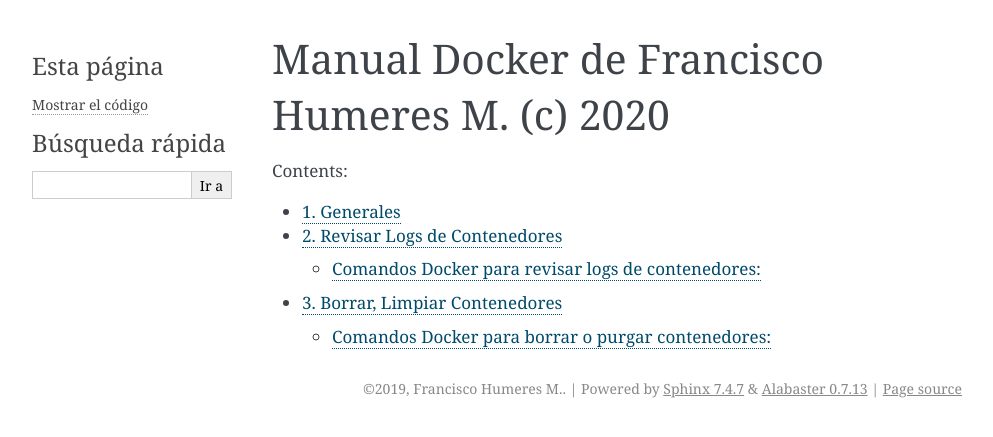
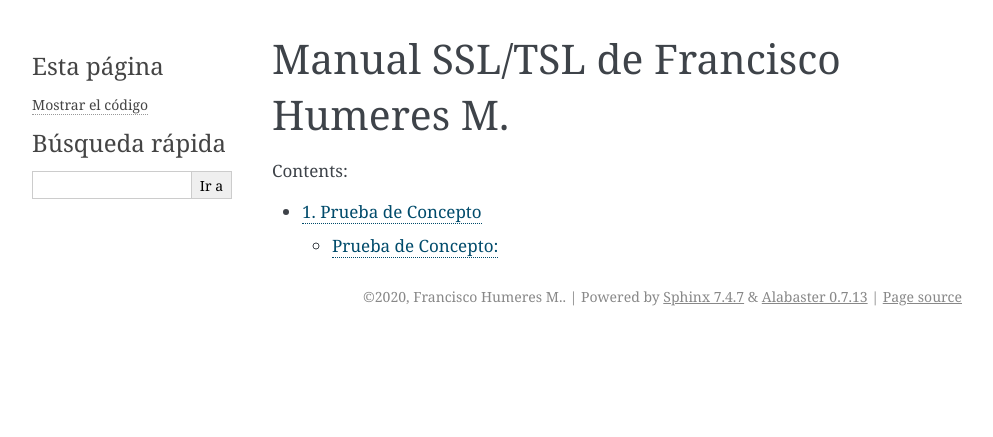
Before and after one commit to panchohumeres/panchoMan, a Sphinx documentation site: the page built from source/index.rst, in a window 1280 px wide. Shown: the top 437 px of the page, without its empty margins (148-1141 px from the left). Built offline with Sphinx 7.4.7, drawn with Linux system fonts in a browser that asks for light colours; pages that are not in the unit, such as notebooks, are missing from menus.

Commit message:
iniciando docs de ssl_tsl

```diff
--- a/source/conf.py
+++ b/source/conf.py
@@ -17,8 +17,8 @@
 
 # -- Project information -----------------------------------------------------
 
-project = 'Manual Docker'
-copyright = '2019, Francisco Humeres M.'
+project = 'Manual SSL/TSL'
+copyright = '2020, Francisco Humeres M.'
 author = 'Francisco Humeres M.'
 
 # The full version, including alpha/beta/rc tags
--- a/source/index.rst
+++ b/source/index.rst
@@ -3,13 +3,11 @@
    You can adapt this file completely to your liking, but it should at least
    contain the root `toctree` directive.
 
-Manual Docker de Francisco Humeres M. (c) 2020
+Manual SSL/TSL de Francisco Humeres M.
 ==================================================
 
 .. toctree::
    :maxdepth: 2
    :caption: Contents:
 
-   1. Generales <../_sections/general>
-   2. Revisar Logs de Contenedores <../_sections/logs>
-   3. Borrar, Limpiar Contenedores <../_sections/prune>
+   1. Prueba de Concepto <../_sections/concept-test>
```
Also changed, not shown: source/_sections/concept-test.rst (added, +14 -0 lines), source/_sections/example.rst (deleted, +0 -27 lines), source/_sections/general.rst (deleted, +0 -36 lines), source/_sections/logs.rst (deleted, +0 -13 lines), source/_sections/prune.rst (deleted, +0 -13 lines), source/_sections/useful-commands.rst (deleted, +0 -12 lines).
